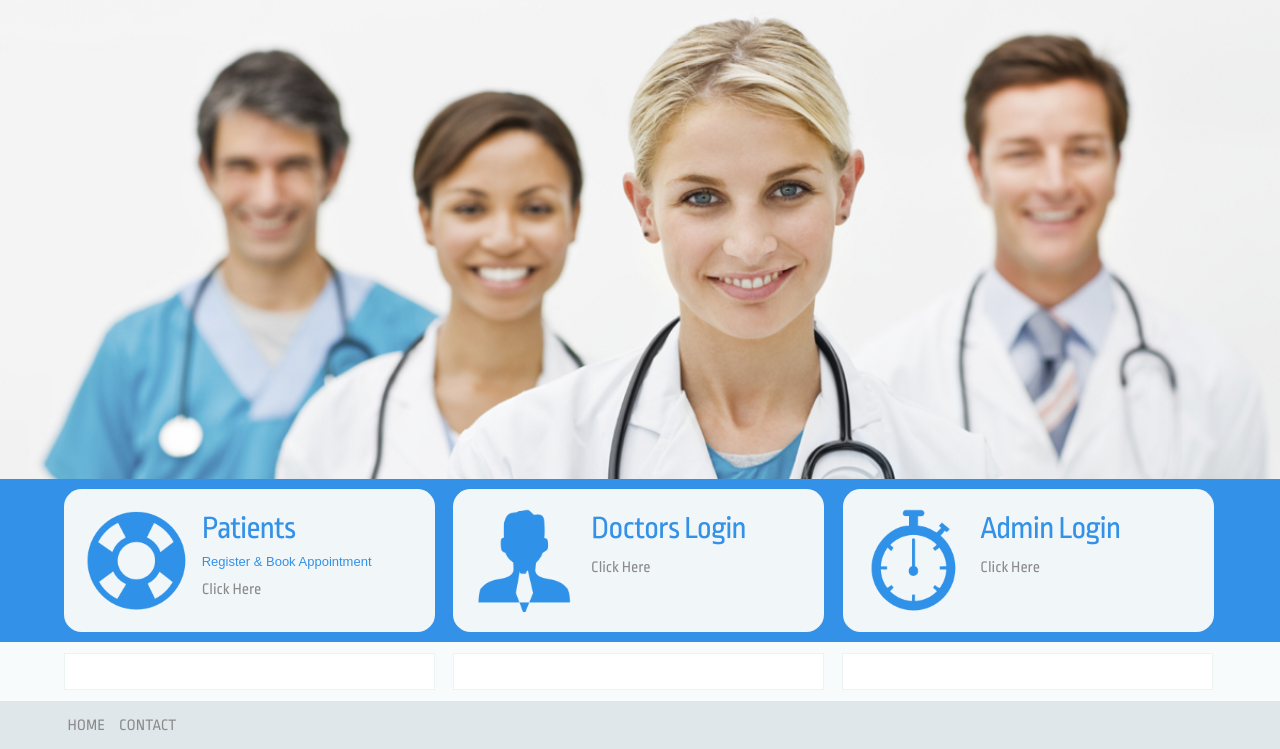
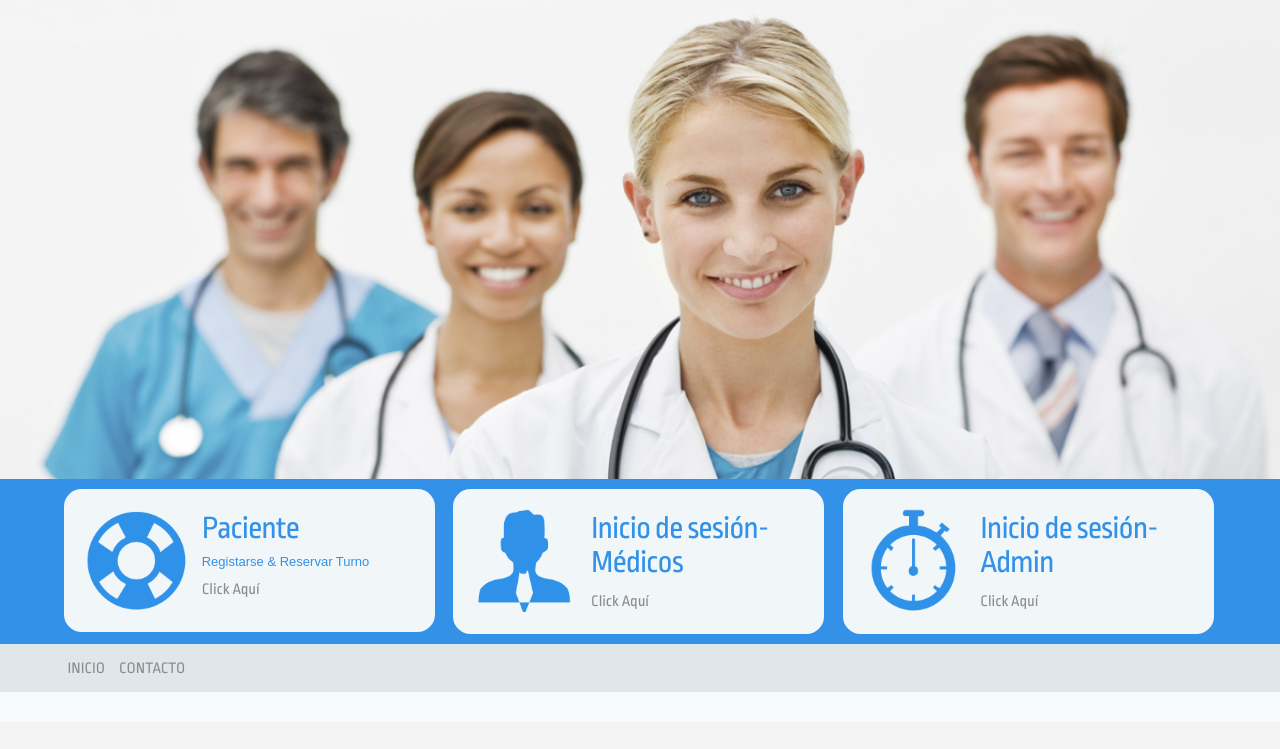
Before and after one commit to proffabianlopez/App5, a PHP site: page /app/views/index.php in a window 1280 px wide. Shown: the part 78-827 px from the top of the page. After the commit the page ends 770 px from the top, so only its background shows below. Run offline with PHP 8.4, Linux system fonts and the light colour scheme; some libraries are stand-ins or nearby versions.

Commit message:
Modificaciones en la ruta de los link

```diff
--- a/www/app/views/index.php
+++ b/www/app/views/index.php
@@ -1,4 +1,3 @@
-
 <!DOCTYPE HTML>
 <html>
     <head>
@@ -10,8 +9,7 @@
 		<script src="/assets/js/responsiveslides.min.js"></script>
         <script>
             // You can also use "$(window).load(function() {"
-			    $(function () {
-
+			$(function (){
 				// Slideshow 1
 			    $("#slider1").responsiveSlides({
 					maxwidth: 1600,
@@ -22,7 +20,6 @@
 	</head>
     <body>
         <!--start-wrap-->
-
 		<!--start-header-->
 		<div class="header">
             <div class="wrap">
@@ -34,9 +31,8 @@
 				<!--start-top-nav-->
 				<div class="top-nav">
                     <ul>
-						<li class="active"><a href="index.php">Home</a></li>
-
-						<li><a href="contact.php">contact</a></li>
+						<li class="active"><a href="index.php">Inicio</a></li>
+						<li><a href="contact.php">contacto</a></li>
 					</ul>
 				</div>
 				<div class="clear"> </div>
@@ -60,56 +56,33 @@
         <div class="content-grids">
             <div class="wrap">
                 <div class="section group">
-
-
                     <div class="listview_1_of_3 images_1_of_3">
                         <div class="listimg listimg_1_of_2">
                             <img src="/assets/img/grid-img3.png">
                         </div>
                         <div class="text list_1_of_2">
-						  <h3>Patients</h3>
-						  <p>Register & Book Appointment</p>
-						  <div class="button"><span><a href="hms/user-login.php">Click Here</a></span></div>
+                            <h3>Paciente</h3>
+                            <p>Registarse & Reservar Turno</p>
+                            <div class="button"><span><a href="login.html">Click Aquí</a></span></div>
                         </div>
                     </div>
-
                     <div class="listview_1_of_3 images_1_of_3">
                         <div class="listimg listimg_1_of_2">
                             <img src="/assets/img/grid-img1.png">
                         </div>
                         <div class="text list_1_of_2">
-						  <h3>Doctors Login</h3>
-
-						  <div class="button"><span><a href="hms/doctor/">Click Here</a></span></div>
+                            <h3>Inicio de sesión-Médicos</h3>
+                            <div class="button"><span><a href="views/doctor/">Click Aquí</a></span></div>
                         </div>
                     </div>
-
-
                     <div class="listview_1_of_3 images_1_of_3">
                         <div class="listimg listimg_1_of_2">
                             <img src="/assets/img/grid-img2.png">
                 </div>
                 <div class="text list_1_of_2">
-						  <h3>Admin Login</h3>
-
-						  <div class="button"><span><a href="hms/admin">Click Here</a></span></div>
+                    <h3>Inicio de sesión-Admin</h3>
+                    <div class="button"><span><a href="views/admin">Click Aquí</a></span></div>
                 </div>
-				</div>
-			</div>
-		    </div>
-		   </div>
-		   <div class="wrap">
-		   <div class="content-box">
-		   <div class="section group">
-				<div class="col_1_of_3 span_1_of_3 frist">
-
-				</div>
-				<div class="col_1_of_3 span_1_of_3 second">
-
-				</div>
-				<div class="col_1_of_3 span_1_of_3 frist">
-
-
             </div>
         </div>
         </div>
@@ -119,11 +92,10 @@
             <div class="wrap">
                 <div class="footer-left">
                     <ul>
-						<li><a href="index.php">Home</a></li>
-						<li><a href="contact.php">contact</a></li>
+                        <li><a href="index.php">inicio</a></li>
+                        <li><a href="contact.php">contacto</a></li>
                     </ul>
                 </div>
-
                 <div class="clear"> </div>
             </div>
 		</div>
--- a/www/app/views/login.html
+++ b/www/app/views/login.html
@@ -37,13 +37,13 @@
                 <div class="form-group">
                     <input type="password" class="form-control" git@gitlab.com:angelezequielgomez19/docker-final.gitplaceholder="Password" id="password" required>
                 </div>
-                <button type="submit" class="btn btn-primary block full-width m-b">Login</button>
+                <button type="submit" class="btn btn-primary block full-width m-b"><a href="dashboard.php"></a>Login</button>
 
                 <a href="#"><small>¿Olvidó su contraseña?</small></a>
                 <p class="text-muted text-center"><small>¿No tiene una cuenta?</small></p>
                 <a class="btn btn-sm btn-white btn-block" href="#">Creé una cuenta</a>
             </form>
-            <p class="m-t"> <small>Gomez Angel derechos reservados &copy; 2024</small> </p>
+            <p class="m-t"> <small>Gomez Angel- Gomez Micaela derechos reservados &copy; 2024</small> </p>
         </div>
     </div>
 
```
Lines whose indentation alone changed are shown as unchanged.
